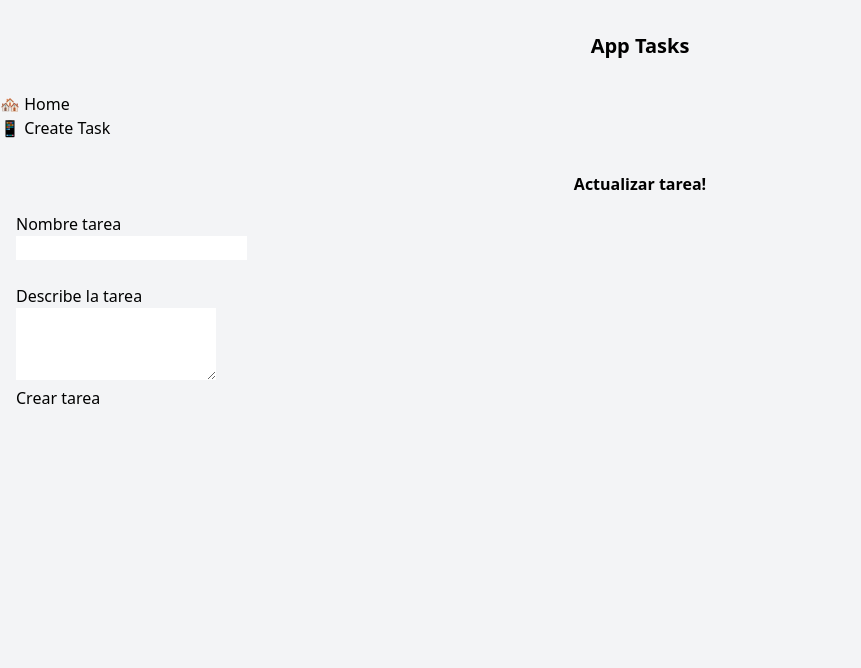
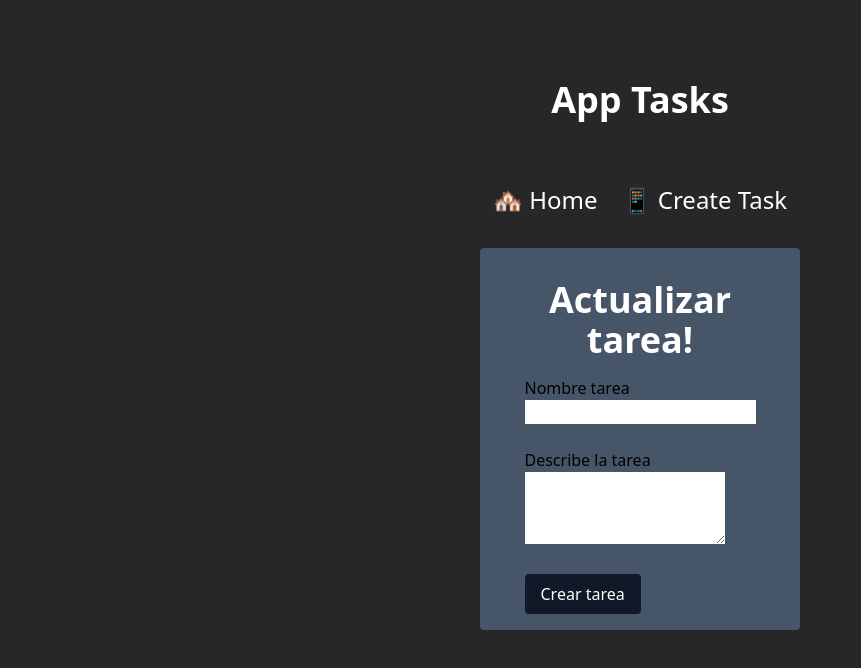
Before and after one commit to riossdev/Tasks, a React (Vite) app in the folder client/: page /edit/1 in a window 1280 px wide. Shown: the top 668 px of the page, without its empty margins (0-861 px from the left). Built offline with nearby package versions, Linux system fonts and the light colour scheme; no server answers.

Commit message:
Setting Style

```diff
--- a/client/src/App.jsx
+++ b/client/src/App.jsx
@@ -8,8 +8,10 @@ import NotFound from "./pages/NotFound";
 
 function App() {
   return (
-    <div className="bg-gray-100 h-screen">
-      <h1 className="text-center font-extrabold p-8 text-xl">App Tasks</h1>
+    <div className="bg-zinc-800 h-screen p-12 flex flex-col items-center gap-4">
+      <h1 className="text-center font-extrabold p-8 text-4xl text-white">
+        App Tasks
+      </h1>
       <TaskContextProvider>
         <Navbar />
         <Routes>
--- a/client/src/components/Navbar.jsx
+++ b/client/src/components/Navbar.jsx
@@ -2,8 +2,8 @@ import { Link } from "react-router-dom";
 
 function Nabvar() {
   return (
-    <div>
-      <ul>
+    <div className="text-white text-2xl p-4 flex justify-center">
+      <ul className="flex gap-6">
         <li>
           <Link to="/">🏘️ Home</Link>
         </li>
--- a/client/src/components/TasksCard.jsx
+++ b/client/src/components/TasksCard.jsx
@@ -5,14 +5,15 @@ function TasksCard({ task }) {
   const { deleteTasks } = useTasks();
   const navigate = useNavigate();
   return (
-    <div className="bg-gray-400 flex text-center">
-      <h1>{task.title}</h1>
-      <p>{task.descriptions}</p>
-      <p>{task.done}</p>
-      <p>{task.createdAt}</p>
-      <div>
+    <div className="bg-gray-300 w-56  m-4 items-center rounded-lg md:w-80 ">
+      <div className="p-6 item ">
+        <h1 className="text-2xl font-bold mb-2">{task.title}</h1>
+        <p className="text-ms font-semibold ">{task.descriptions}</p>
+        {/* <p>{task.done}</p> */}
+        <p className="mb-6">{task.createdAt}</p>
+        <div className="  flex place-items-end gap-4">
           <button
-          className="bg-blue-500 text-white font-medium hover:bg-blue-700 p-2 rounded-lg mr-6"
+            className="bg-gray-600 py-2 px-4 rounded"
             onClick={() => {
               navigate(`/edit/${task.id}`);
             }}
@@ -20,7 +21,7 @@ function TasksCard({ task }) {
             Editar
           </button>
           <button
-          className="bg-red-500 text-white font-medium hover:bg-red-700 p-2 rounded-lg "
+            className="bg-red-500 py-2 px-4 rounded"
             onClick={() => {
               deleteTasks(task.id);
             }}
@@ -28,8 +29,7 @@ function TasksCard({ task }) {
             Eliminar
           </button>
         </div>
-      <br></br>
-      <br />
+      </div>
     </div>
   );
 }
--- a/client/src/pages/Tasks.jsx
+++ b/client/src/pages/Tasks.jsx
@@ -14,14 +14,16 @@ function TaskPage() {
   function renderTasks() {
     if (Tasks.length === 0)
       return (
-        <h1 className="text-center font-bold p-4">
+        <h1 className="text-center font-bold p-4 text-4xl text-white">
           ✌️Que buena noticia, No tienes tareas pendientes!. 🙌
         </h1>
       );
     return (
       <div className="w-full">
-        <h1 className="text-center font-bold p-4 s">Tareas Pendientes!..</h1>
-        <div className="grid grid-cols-3">
+        <h1 className="text-center font-bold p-4 text-4xl text-white">
+          Tareas Pendientes!..
+        </h1>
+        <div className="sm:grid grid-cols-1 md:grid-cols-2 lg:grid-cols-3">
           {Tasks.map((task) => (
             <TasksCard task={task} key={task.id} />
           ))}
--- a/client/src/pages/TasksForms.jsx
+++ b/client/src/pages/TasksForms.jsx
@@ -26,10 +26,11 @@ function TaskForm() {
     loadTaks();
   }, []);
   return (
-    <div className="p-4">
-      <h1 className="text-center font-bold p-4">
+    <div className="p-4 bg-slate-600 w-80 rounded flex flex-col items-center">
+      <h1 className="text-center font-bold p-4 text-4xl text-white">
         {params.id ? "Actualizar tarea! " : "Crear Tareas!.."}
       </h1>
+      <div className="flex items-center">
         <Formik
           initialValues={tasks}
           enableReinitialize={true}
@@ -70,13 +71,19 @@ function TaskForm() {
                 value={values.descriptions}
               ></textarea>
               <br />
-            <button type="submit" disabled={isSubmitting}>
+              <br />
+              <button
+                className="bg-gray-900 py-2 px-4 rounded text-white hover:bg-gray-700 "
+                type="submit"
+                disabled={isSubmitting}
+              >
                 {isSubmitting ? "Creando tarea" : "Crear tarea"}
               </button>
             </Form>
           )}
         </Formik>
       </div>
+    </div>
   );
 }
 
--- a/client/tailwind.config.js
+++ b/client/tailwind.config.js
@@ -3,6 +3,22 @@ export default {
   content: ["./index.html", "./src/**/*.{js,ts,jsx,tsx}"],
   theme: {
     extend: {},
+    screens: {
+      sm: { min: "640px" },
+      // => @media (min-width: 640px and max-width: 767px) { ... }
+
+      md: { min: "768px" },
+      // => @media (min-width: 768px and max-width: 1023px) { ... }
+
+      lg: { min: "1024px" },
+      // // => @media (min-width: 1024px and max-width: 1279px) { ... }
+
+      // xl: { min: "1280px", max: "1535px" },
+      // // => @media (min-width: 1280px and max-width: 1535px) { ... }
+
+      // "2xl": { min: "1536px" },
+      // // => @media (min-width: 1536px) { ... }
+    },
   },
   plugins: [],
 };
```
Lines whose indentation alone changed are shown as unchanged.
